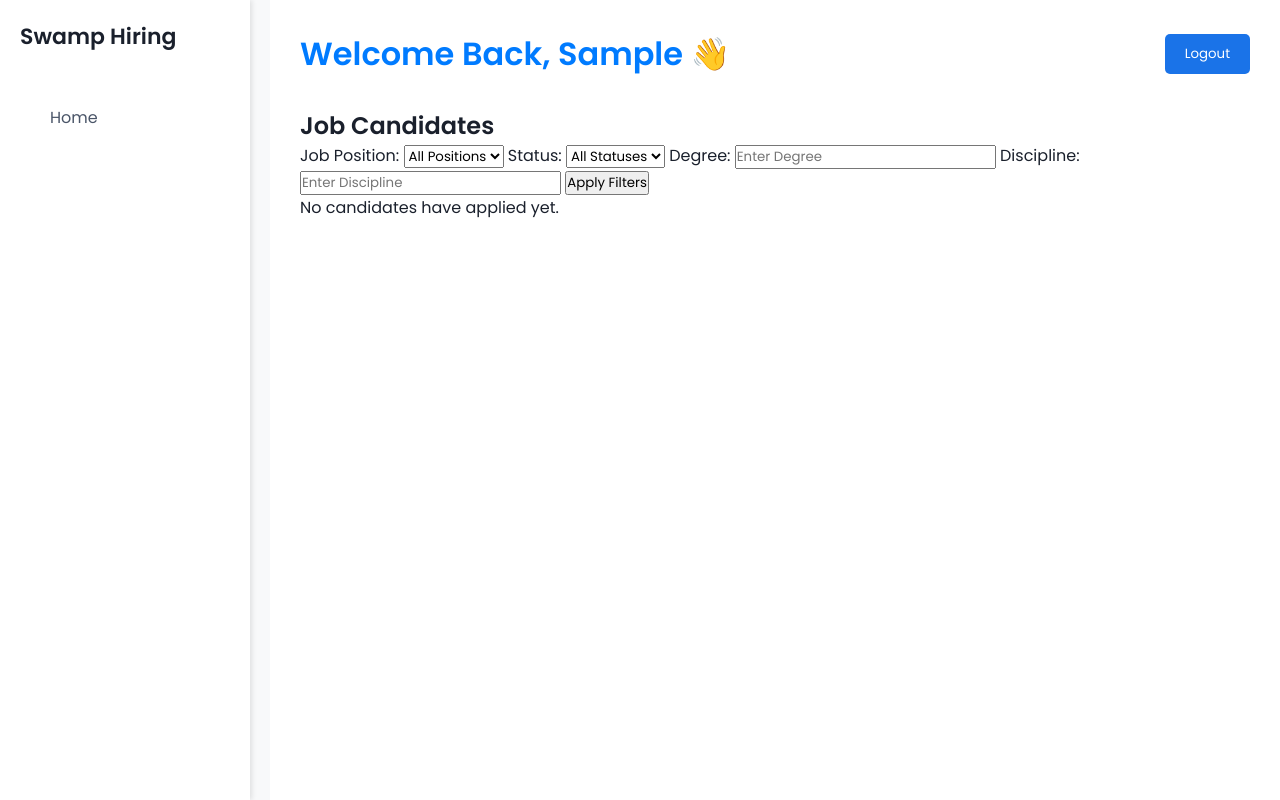
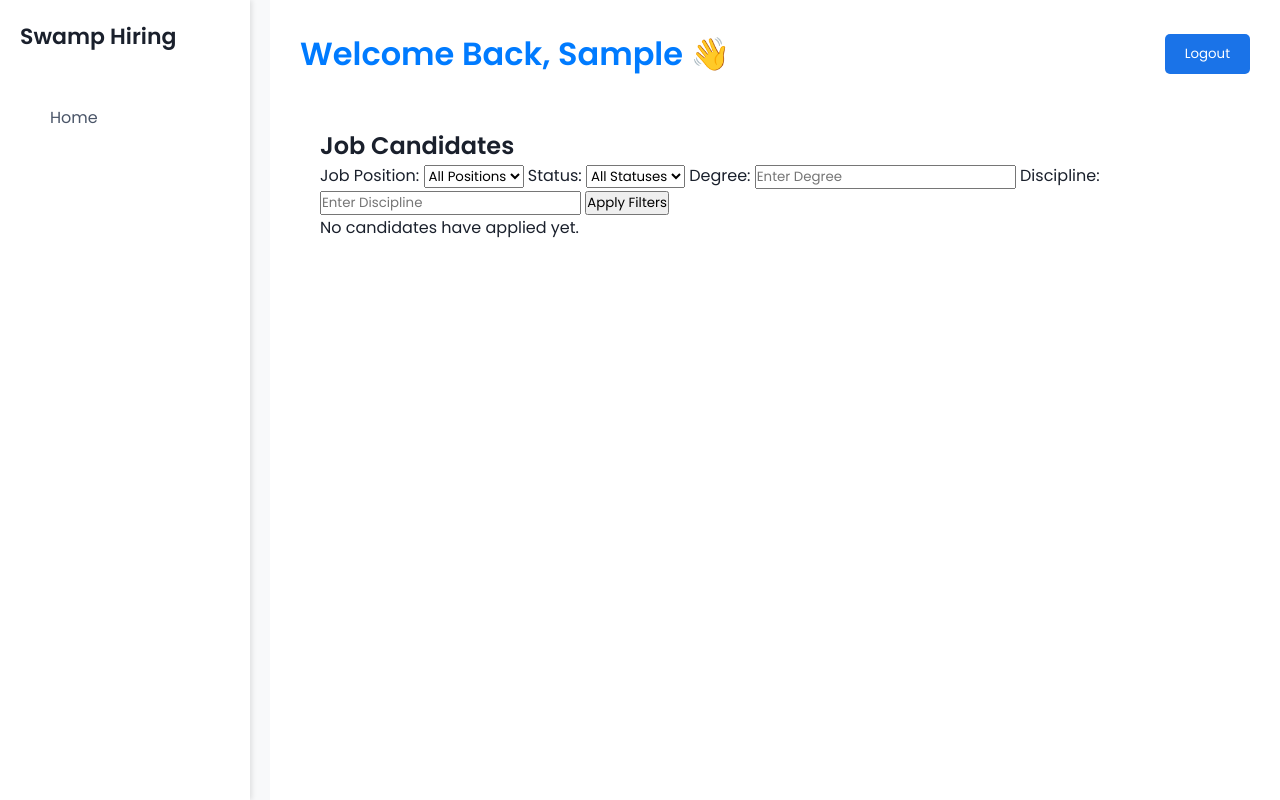
Before and after one commit to nehirevlimoglu/shrek-donkey, a Django app: template tutorials/templates/employer_candidates.html in a window 1280 px wide. Run offline with Django 4.2, Linux system fonts and the light colour scheme; the template is opened without the code that fills it, so the values that code supplies are empty; the visitor is signed in with stand-in values (Sample User, id 1).

Commit message:
some pages scrollable

```diff
--- a/tutorials/templates/employer_candidates.html
+++ b/tutorials/templates/employer_candidates.html
@@ -5,6 +5,20 @@
 
 {% block extra_css %}
     <link rel="stylesheet" href="{% static 'css/employer_candidates.css' }">
+    <style>
+        /* Ensure the entire page can scroll */
+        html, body {
+            min-height: 100vh;
+            overflow-y: auto;
+            background: #F8F9FA;
+        }
+        /* Allow the candidates section to expand naturally */
+        .candidates-section {
+            max-height: none;
+            overflow-y: visible;
+            padding: 20px;
+        }
+    </style>
 {% endblock %}
 
 {% block content %}
```
Also changed, not shown: tutorials/templates/admin_notifications.html (+10 -7 lines), tutorials/templates/admin_settings.html (+29 -1 lines).
